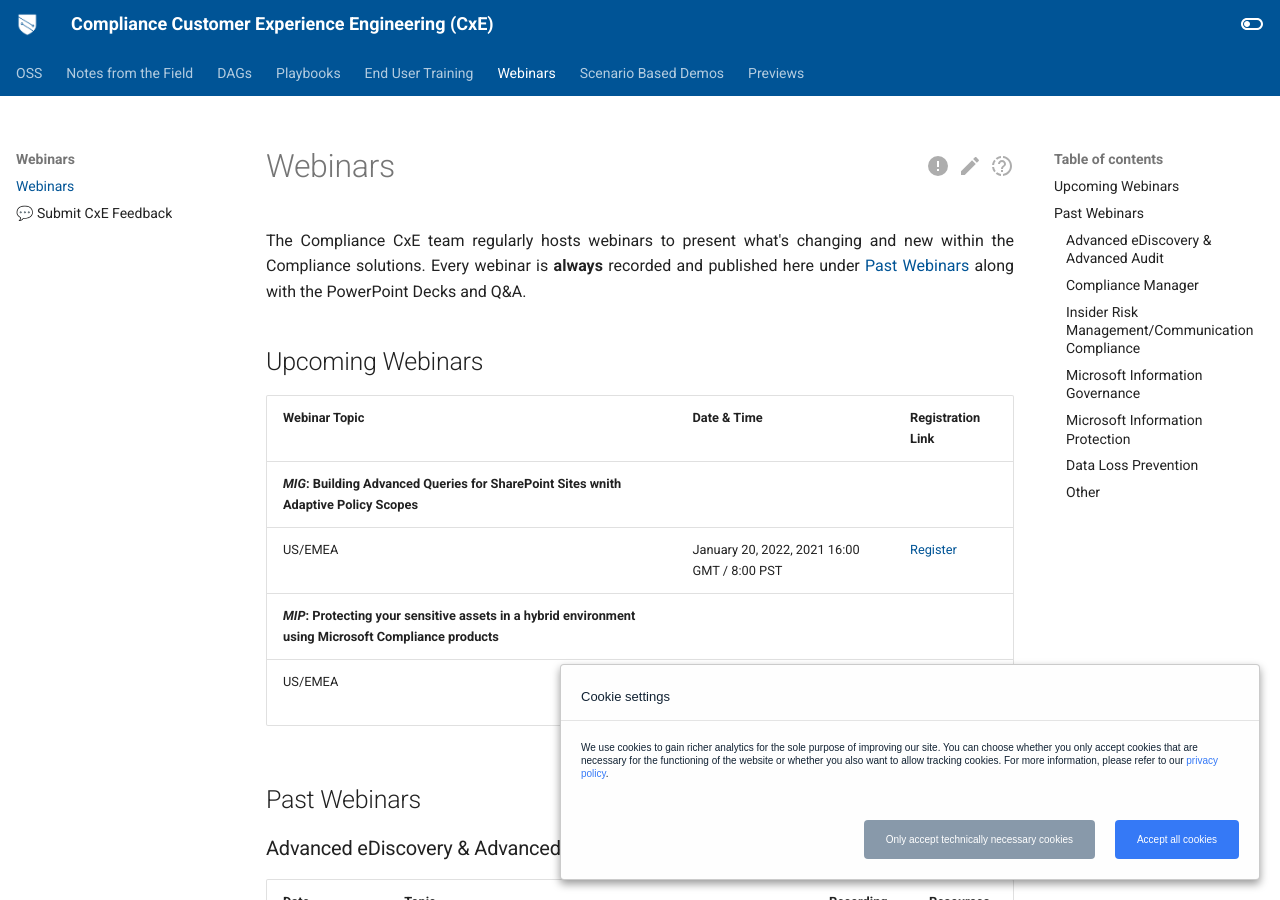
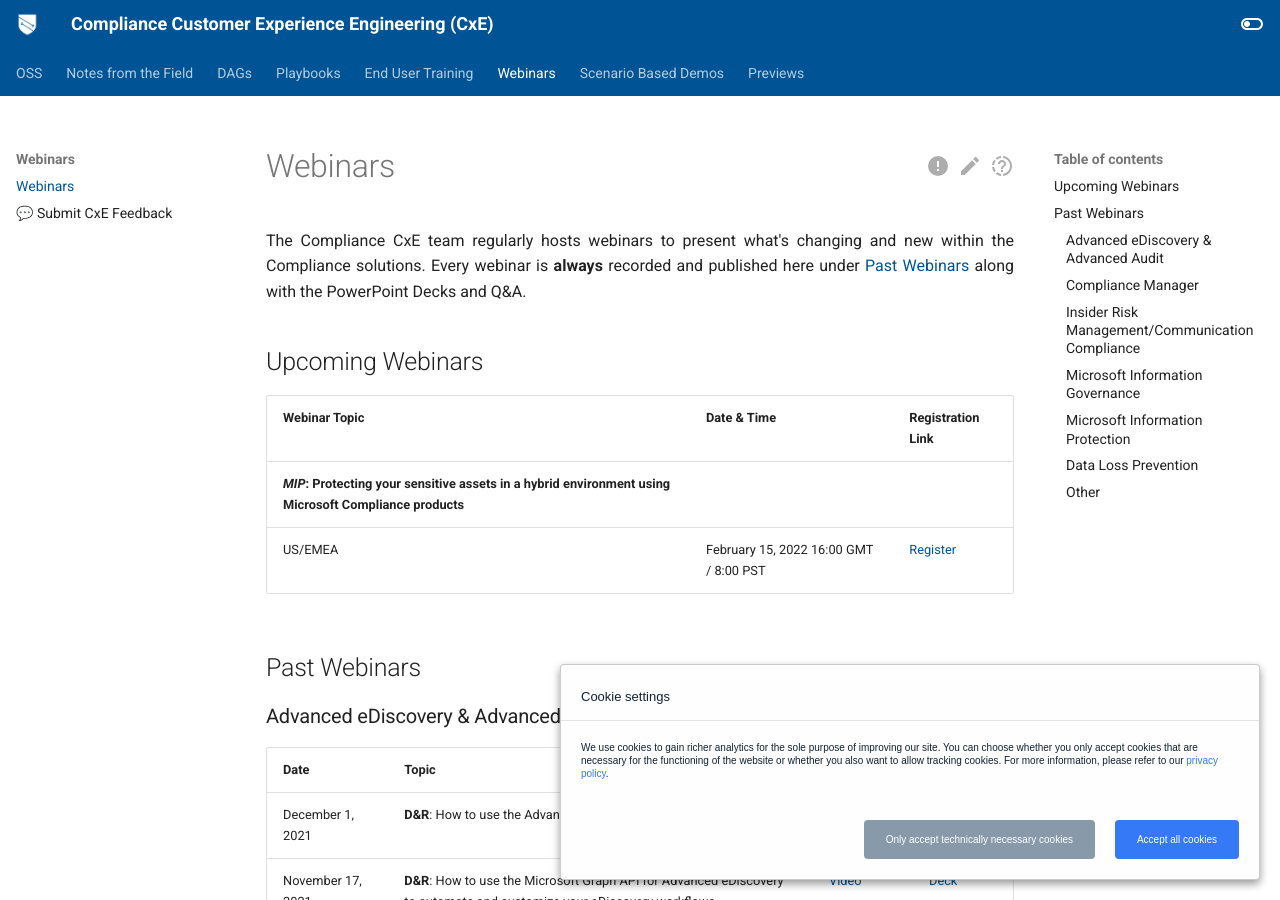
Before and after one commit to microsoft/ComplianceCxE, an MkDocs documentation site: the page built from docs/webinars.md, in a window 1280 px wide and 900 px high. Built offline with MkDocs 1.6.1 and Material for MkDocs 9.7.7, drawn with Linux system fonts in a browser that asks for light colours; comment, search, counter and statistics services are not loaded; some of the changed text lies outside the part shown.

Commit message:
Update webinars.md

```diff
--- a/docs/webinars.md
+++ b/docs/webinars.md
@@ -12,8 +12,6 @@
 
 | Webinar Topic | Date & Time | Registration Link |
 | --- | --- | --- |
-***MIG*: Building Advanced Queries for SharePoint Sites wnith Adaptive Policy Scopes** |  |
-| US/EMEA  | January 20, 2022, 2021    16:00 GMT / 8:00 PST | [Register](https://mipc.eventbuilder.com/adaptivepolicyscopes) |
 ***MIP*: Protecting your sensitive assets in a hybrid environment using Microsoft Compliance products** |  |
 | US/EMEA  | February 15, 2022    16:00 GMT / 8:00 PST | [Register](https://mipc.eventbuilder.com/event/53704) |
 
```
Also changed, not shown: other parts of docs/webinars.md (+1 -0 lines).
